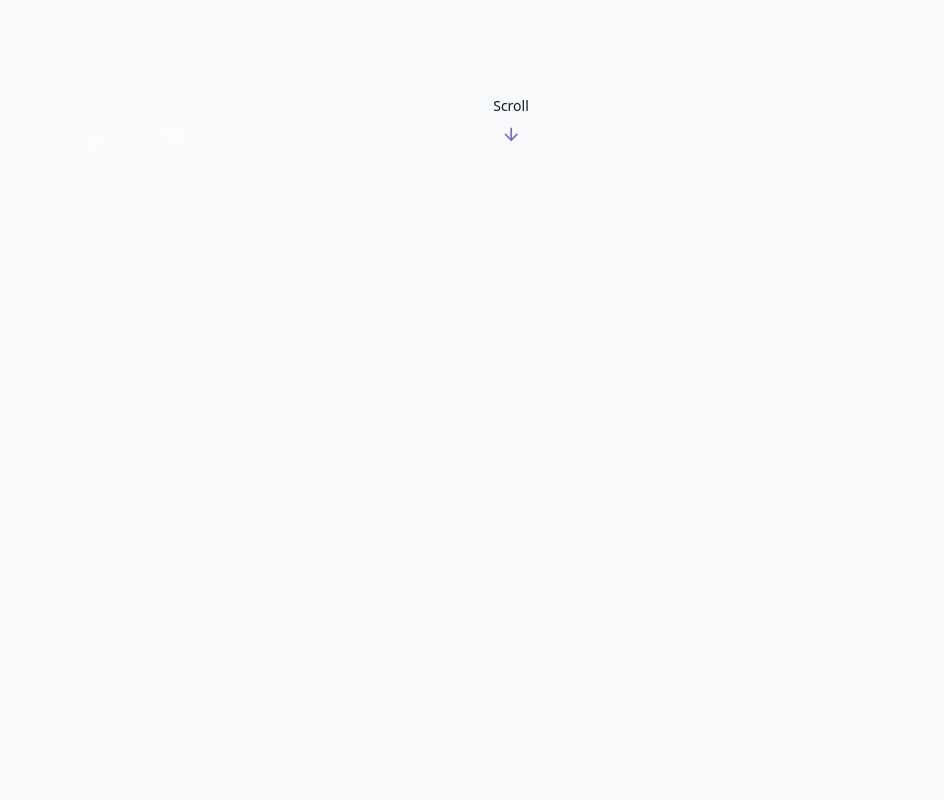
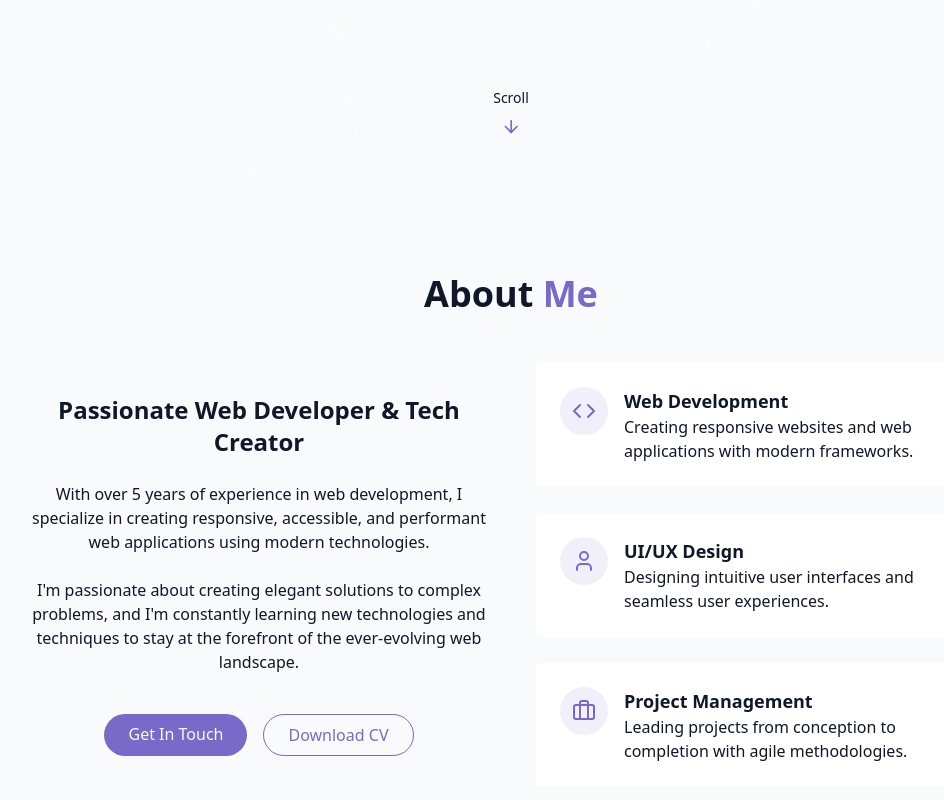
Before and after one commit to andrerorvik/Portfolio, a React (Vite) app: page / in a window 1280 px wide. Shown: the part 622-1422 px from the top of the page, without its empty margins (129-1073 px from the left). Before the commit the page ends 800 px from the top, so only its background shows below. Built offline with nearby package versions, Linux system fonts and the light colour scheme.

Commit message:
added about section

```diff
--- /dev/null
+++ b/src/components/AboutSection.jsx
@@ -0,0 +1,95 @@
+import { Briefcase, Code, User } from "lucide-react";
+
+export const AboutSection = () => {
+  return (
+    <section id="about" className="py-24 px-4 relative">
+      {" "}
+      <div className="container mx-auto max-w-5xl">
+        <h2 className="text-3xl md:text-4xl font-bold mb-12 text-center">
+          About <span className="text-primary"> Me</span>
+        </h2>
+
+        <div className="grid grid-cols-1 md:grid-cols-2 gap-12 items-center">
+          <div className="space-y-6">
+            <h3 className="text-2xl font-semibold">
+              Passionate Web Developer & Tech Creator
+            </h3>
+
+            <p className="text-muted-foreground">
+              With over 5 years of experience in web development, I specialize
+              in creating responsive, accessible, and performant web
+              applications using modern technologies.
+            </p>
+
+            <p className="text-muted-foreground">
+              I'm passionate about creating elegant solutions to complex
+              problems, and I'm constantly learning new technologies and
+              techniques to stay at the forefront of the ever-evolving web
+              landscape.
+            </p>
+
+            <div className="flex flex-col sm:flex-row gap-4 pt-4 justify-center">
+              <a href="#contact" className="cosmic-button">
+                {" "}
+                Get In Touch
+              </a>
+
+              <a
+                href=""
+                className="px-6 py-2 rounded-full border border-primary text-primary hover:bg-primary/10 transition-colors duration-300"
+              >
+                Download CV
+              </a>
+            </div>
+          </div>
+
+          <div className="grid grid-cols-1 gap-6">
+            <div className="gradient-border p-6 card-hover">
+              <div className="flex items-start gap-4">
+                <div className="p-3 rounded-full bg-primary/10">
+                  <Code className="h-6 w-6 text-primary" />
+                </div>
+                <div className="text-left">
+                  <h4 className="font-semibold text-lg"> Web Development</h4>
+                  <p className="text-muted-foreground">
+                    Creating responsive websites and web applications with
+                    modern frameworks.
+                  </p>
+                </div>
+              </div>
+            </div>
+            <div className="gradient-border p-6 card-hover">
+              <div className="flex items-start gap-4">
+                <div className="p-3 rounded-full bg-primary/10">
+                  <User className="h-6 w-6 text-primary" />
+                </div>
+                <div className="text-left">
+                  <h4 className="font-semibold text-lg">UI/UX Design</h4>
+                  <p className="text-muted-foreground">
+                    Designing intuitive user interfaces and seamless user
+                    experiences.
+                  </p>
+                </div>
+              </div>
+            </div>
+            <div className="gradient-border p-6 card-hover">
+              <div className="flex items-start gap-4">
+                <div className="p-3 rounded-full bg-primary/10">
+                  <Briefcase className="h-6 w-6 text-primary" />
+                </div>
+
+                <div className="text-left">
+                  <h4 className="font-semibold text-lg">Project Management</h4>
+                  <p className="text-muted-foreground">
+                    Leading projects from conception to completion with agile
+                    methodologies.
+                  </p>
+                </div>
+              </div>
+            </div>
+          </div>
+        </div>
+      </div>
+    </section>
+  );
+};
--- a/src/pages/Home.jsx
+++ b/src/pages/Home.jsx
@@ -2,6 +2,7 @@
 import { StarBackground } from "@/components/StarBackground";
 import { Navbar } from "@/components/Navbar";
 import { HeroSection } from "@/components/HeroSection";
+import { AboutSection } from "@/components/AboutSection";
 
 export const Home = () => {
     return (
@@ -15,6 +16,7 @@
         {/* Main content */}
         <main>
             <HeroSection />
+            <AboutSection  />
         </main>
 
         {/* Footer */}
```
